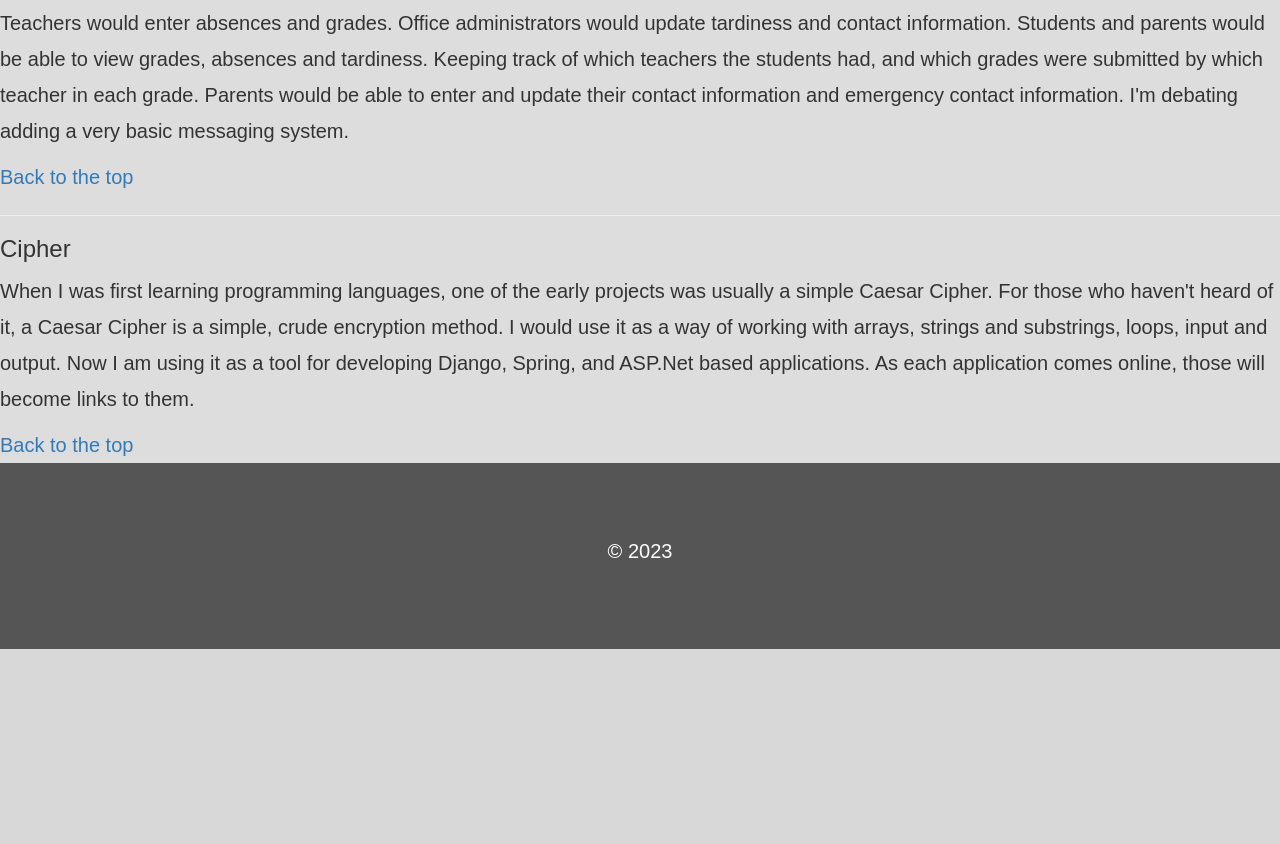
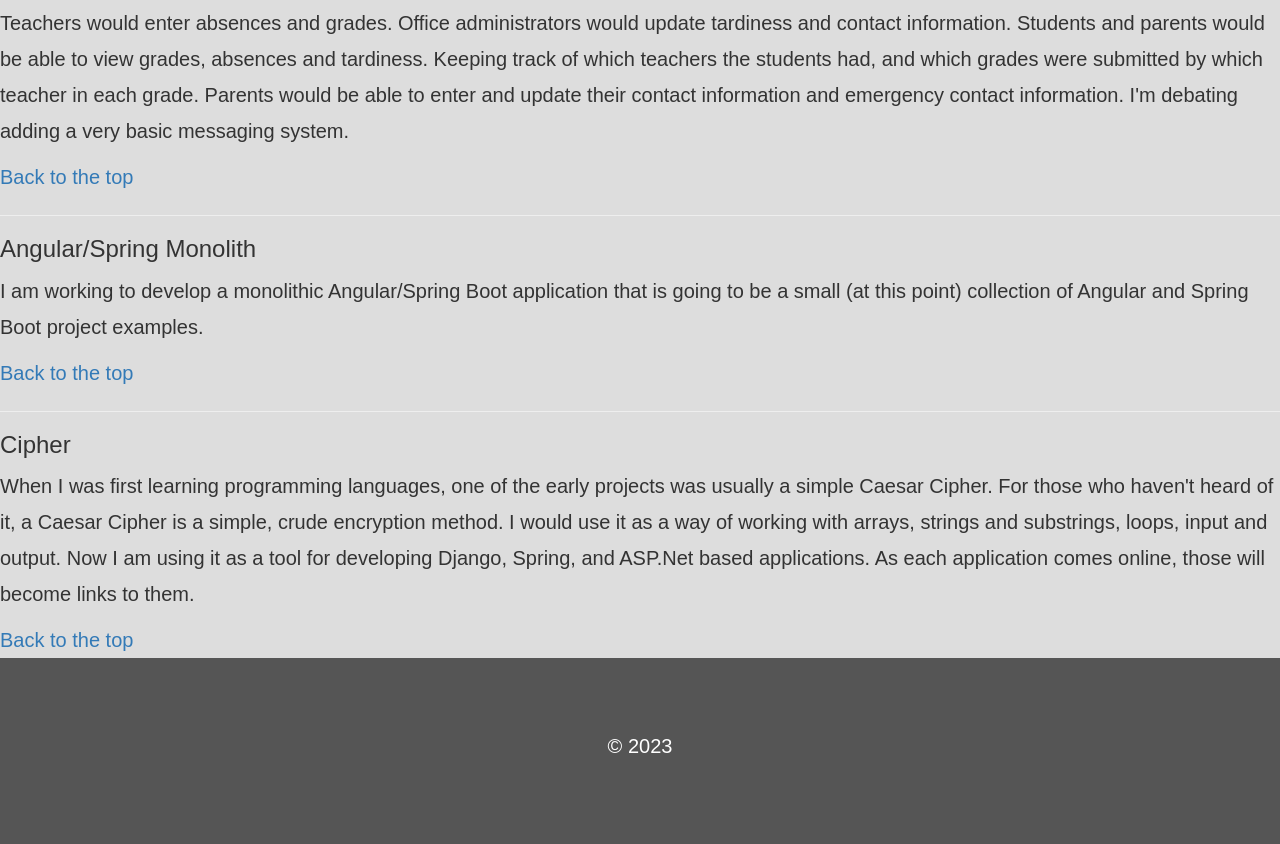
Before and after one commit to codinghavoc13/codingHavoc, a Django app: page /projects/ in a window 1280 px wide. Shown: the part 2387-3231 px from the top of the page. Before the commit the page ends 3036 px from the top, so only its background shows below. Run offline with Django 4.2, Linux system fonts and the light colour scheme; some libraries are stand-ins or nearby versions.

Commit message:
202311251506 - adding the monolith to projects page

```diff
--- a/main/templates/main/projects.html
+++ b/main/templates/main/projects.html
@@ -65,6 +65,10 @@ Coding Havoc - Projects
 <p>Teachers would enter absences and grades. Office administrators would update tardiness and contact information. Students and parents would be able to view grades, absences and tardiness. Keeping track of which teachers the students had, and which grades were submitted by which teacher in each grade. Parents would be able to enter and update their contact information and emergency contact information. I'm debating adding a very basic messaging system.</p>
 <a href="#top">Back to the top</a>
 <hr>
+<h3 id="cipher">Angular/Spring Monolith</h3>
+<p>I am working to develop a monolithic Angular/Spring Boot application that is going to be a small (at this point) collection of Angular and Spring Boot project examples.</p>
+<a href="#top">Back to the top</a>
+<hr>
 <h3 id="cipher">Cipher</h3>
 <p>When I was first learning programming languages, one of the early projects was usually a simple Caesar Cipher. For those who haven't heard of it, a Caesar Cipher is a simple, crude encryption method. I would use it as a way of working with arrays, strings and substrings, loops, input and output. Now I am using it as a tool for developing Django, Spring, and ASP.Net based applications. As each application comes online, those will become links to them.</p>
 <a href="#top">Back to the top</a>
```
